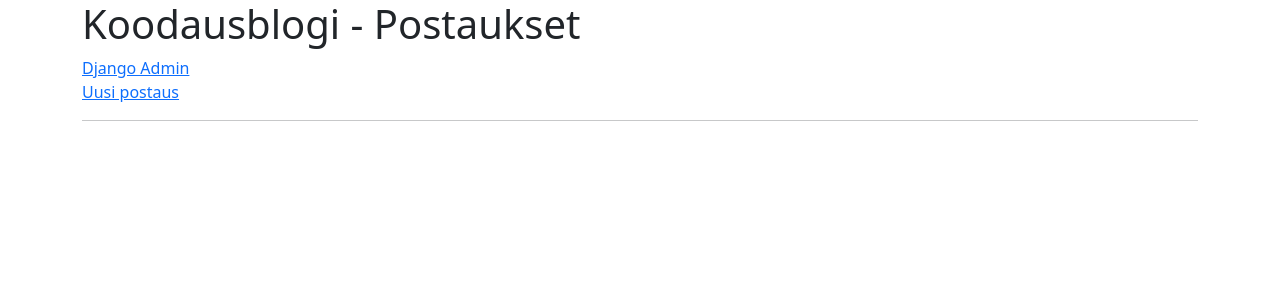
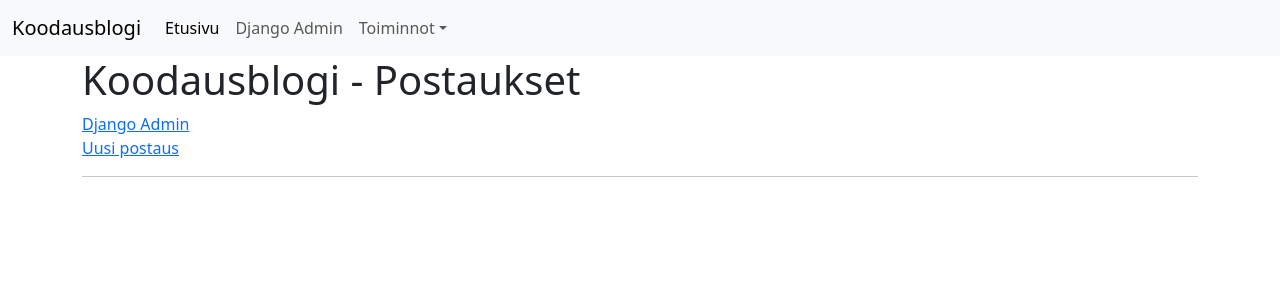
Before and after one commit to Raision-seudun-koulutuskuntayhtyma/django-blogi, a Django app: page / in a window 1280 px wide. Shown: the top 300 px of the page. Run offline with Django 4.2, Linux system fonts and the light colour scheme; data that the repository does not hold is empty.

Commit message:
Lisää navigaatio etusivulle

```diff
--- a/blogi/templates/blogi/postauslista.html
+++ b/blogi/templates/blogi/postauslista.html
@@ -11,6 +11,44 @@
             crossorigin="anonymous"/>
     </head>
     <body>
+        <nav class="navbar navbar-expand-md bg-body-tertiary">
+            <div class="container-fluid">
+                <a class="navbar-brand" href="#">Koodausblogi</a>
+                <button
+                    class="navbar-toggler" type="button"
+                    data-bs-toggle="collapse"
+                    data-bs-target="#navbarSupportedContent"
+                    aria-controls="navbarSupportedContent"
+                    aria-expanded="false"
+                    aria-label="Toggle navigation">
+                    <span class="navbar-toggler-icon"></span>
+                </button>
+                <div class="collapse navbar-collapse" id="navbarSupportedContent">
+                <ul class="navbar-nav me-auto mb-2 mb-lg-0">
+                    <li class="nav-item">
+                        <a class="nav-link active"
+                          aria-current="page"
+                          href="{% url 'postauslista' %}">Etusivu</a>
+                    </li>
+                    <li class="nav-item">
+                        <a class="nav-link"
+                          href="{% url 'admin:index' %}">Django Admin</a>
+                    </li>
+                    <li class="nav-item dropdown">
+                        <a class="nav-link dropdown-toggle" href="#"
+                          role="button" data-bs-toggle="dropdown"
+                          aria-expanded="false">Toiminnot</a>
+                        <ul class="dropdown-menu">
+                            <li>
+                                <a class="dropdown-item"
+                                  href="{% url 'uusi_postaus' %}">Uusi postaus</a>
+                            </li>
+                        </ul>
+                    </li>
+                </ul>
+                </div>
+            </div>
+        </nav>
         <div class="container">
             <h1>Koodausblogi - Postaukset</h1>
             <a href="{% url 'admin:index' %}">Django Admin</a>
```
